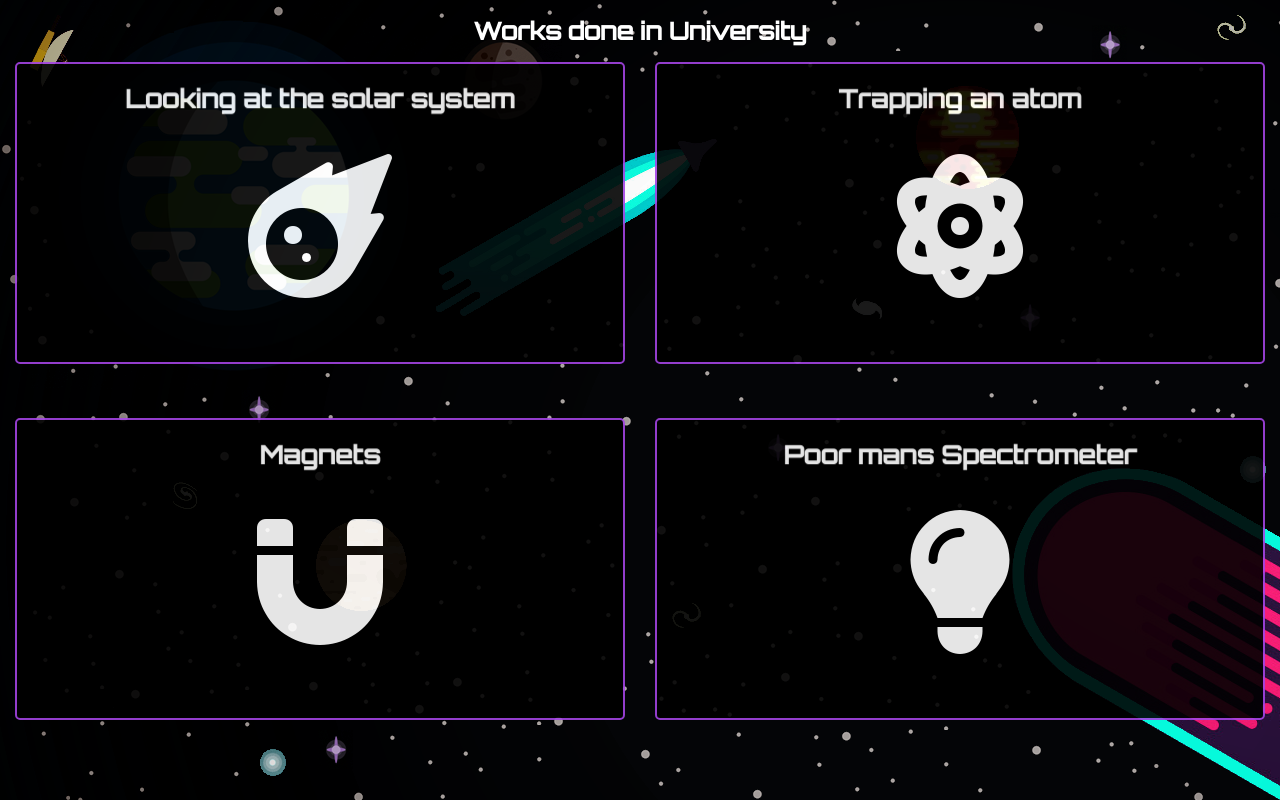
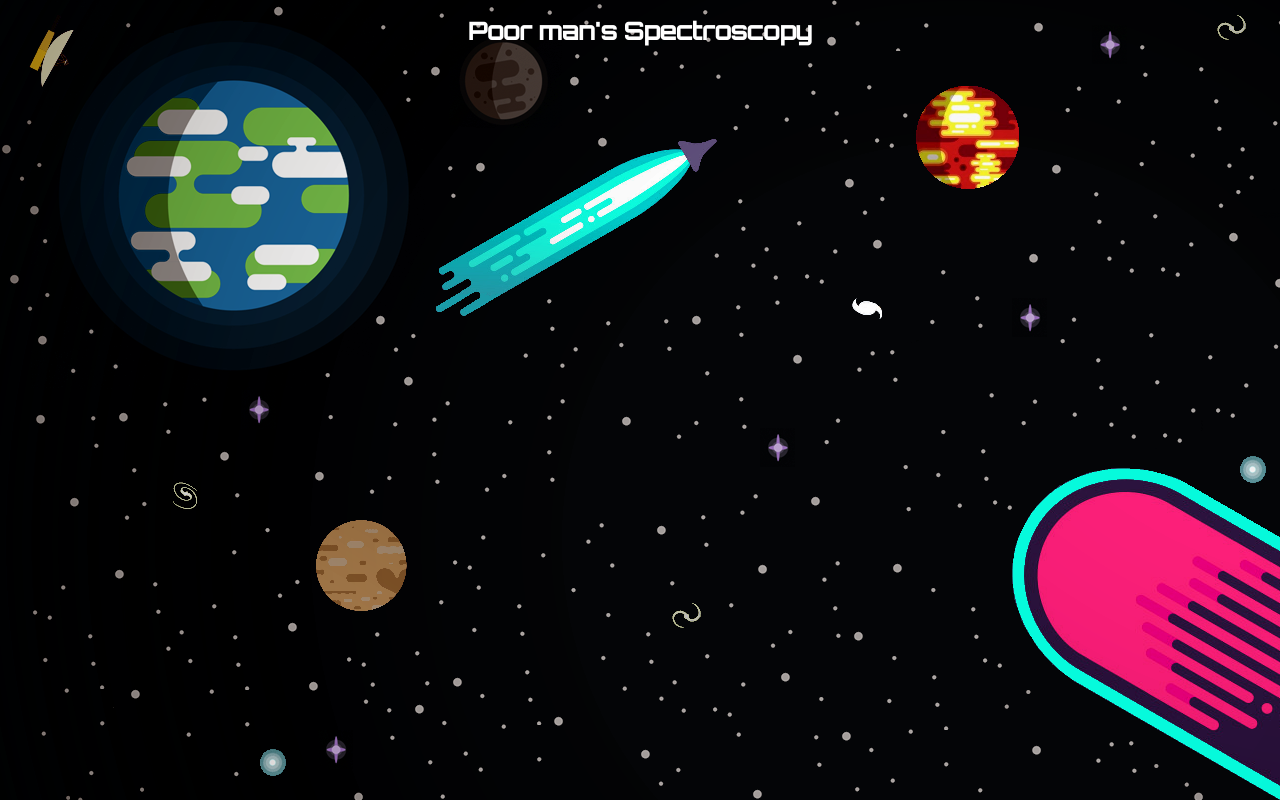
Before and after one commit to L-Limbu/react-labafolio, a React (Create React App) app: page /display/uni-page/spectroscopy in a window 1280 px wide. Built offline with nearby package versions, Linux system fonts and the light colour scheme; a web font is replaced by a local one.

Commit message:
uni work page portrait height increased

```diff
--- a/src/App.js
+++ b/src/App.js
@@ -9,6 +9,7 @@ import Workpage from './pages/Works/workPage';
 import SolarSystem from './pages/uniProjects/solarSystem';
 import AtomTrap from './pages/uniProjects/atomTrap';
 import IsingModel from './pages/uniProjects/isingModel';
+import Spectroscopy from './pages/uniProjects/spectroscopy';
 function App() {
   return (
     <Router>
@@ -22,8 +23,8 @@ function App() {
         <Route path='/display/uni-page/magnets'>
           <IsingModel />
         </Route>
-        <Route path='/display/uni-page/solar-system/'>
-          <SolarSystem />
+        <Route path='/display/uni-page/spectroscopy/'>
+          <Spectroscopy/>
         </Route>
         <Route path='/display/uni-page/'>
           <UniPage />
--- /dev/null
+++ b/src/pages/uniProjects/spectroscopy.js
@@ -0,0 +1,8 @@
+import React from 'react';
+
+
+export default function Spectroscopy () {
+    return (
+        <h1> Poor man's Spectroscopy</h1>
+        )
+}
--- a/src/pages/uniProjects/uni-page.css
+++ b/src/pages/uniProjects/uni-page.css
@@ -16,38 +16,14 @@ and (max-device-width: 667px)
 and (-webkit-min-device-pixel-ratio: 2)
 
 and (orientation: portrait) {
-    .grid-wrapper {
-        margin: auto;
-        display: block;
-        max-width: 350px;
-    }
-    h2 {
-        font-size: 1.5rem;
-    }
-    .grid-boxes {
-        display: grid;
-        grid-template-columns: repeat(1, 1fr);
-    }
 
-    .boxes .box-text {
-        position: relative;
+    .boxes .uni-box-text {
+
         height: 20rem;
         margin: auto;
         overflow: hidden;
     }
-    .boxes {
-        border: solid 0.2rem #A444E4;
-        border-radius: 5px;
-        font-size: 10rem;
-        text-align: center;
-        margin-bottom: 2rem;
-        padding-bottom: 2rem;
-        font-family:'Orbitron';
-        transition: all 0.8s;
-        overflow:hidden;
-        background-color: black;
-        opacity: 0.9;
-    }
+
 
 }
 
--- a/src/pages/uniProjects/uni-page.js
+++ b/src/pages/uniProjects/uni-page.js
@@ -12,7 +12,7 @@ export default function UniPage () {
 
                     <div className='boxes'>
                         <h2 className='waveAnimationSlow'>Looking at the solar system</h2>
-                        <div className='box-text'>
+                        <div className='uni-box-text'>
                             <i class="fas fa-meteor" ></i>
                             <p>
                                 <strong>Keywords: Space, Simulation, Orbits</strong><br/><br/>
@@ -24,7 +24,7 @@ export default function UniPage () {
                     </div>
                     <div className='boxes'>
                         <h2 className='waveAnimationSlow'>Trapping an atom</h2>
-                        <div className='box-text'>
+                        <div className='uni-box-text'>
                             <i class="fas fa-atom" ></i>
                             <p>
                                 <strong>Keywords: Atoms, Atomic Trap, Mass Spectrometer, Simulation</strong> <br /><br/>
@@ -35,7 +35,7 @@ export default function UniPage () {
                     </div>
                     <div className='boxes'>
                         <h2 className='waveAnimationSlow'>Magnets</h2>
-                        <div className='box-text'>
+                        <div className='uni-box-text'>
                             <i class="fas fa-magnet"></i>
                             <p>
                                 <strong>Keywords: Magnets, Ising Model, Simulation </strong><br /><br/>
@@ -46,7 +46,7 @@ export default function UniPage () {
                     </div>
                     <div className='boxes'>
                         <h2 className='waveAnimationSlow'>Poor mans Spectrometer</h2>
-                        <div className='box-text'>
+                        <div className='uni-box-text'>
                             <i class="fas fa-lightbulb"></i>
                             <p>
                                 <strong>Keywords: Light, Spectroscopy, Experiment </strong><br /><br/>
```
